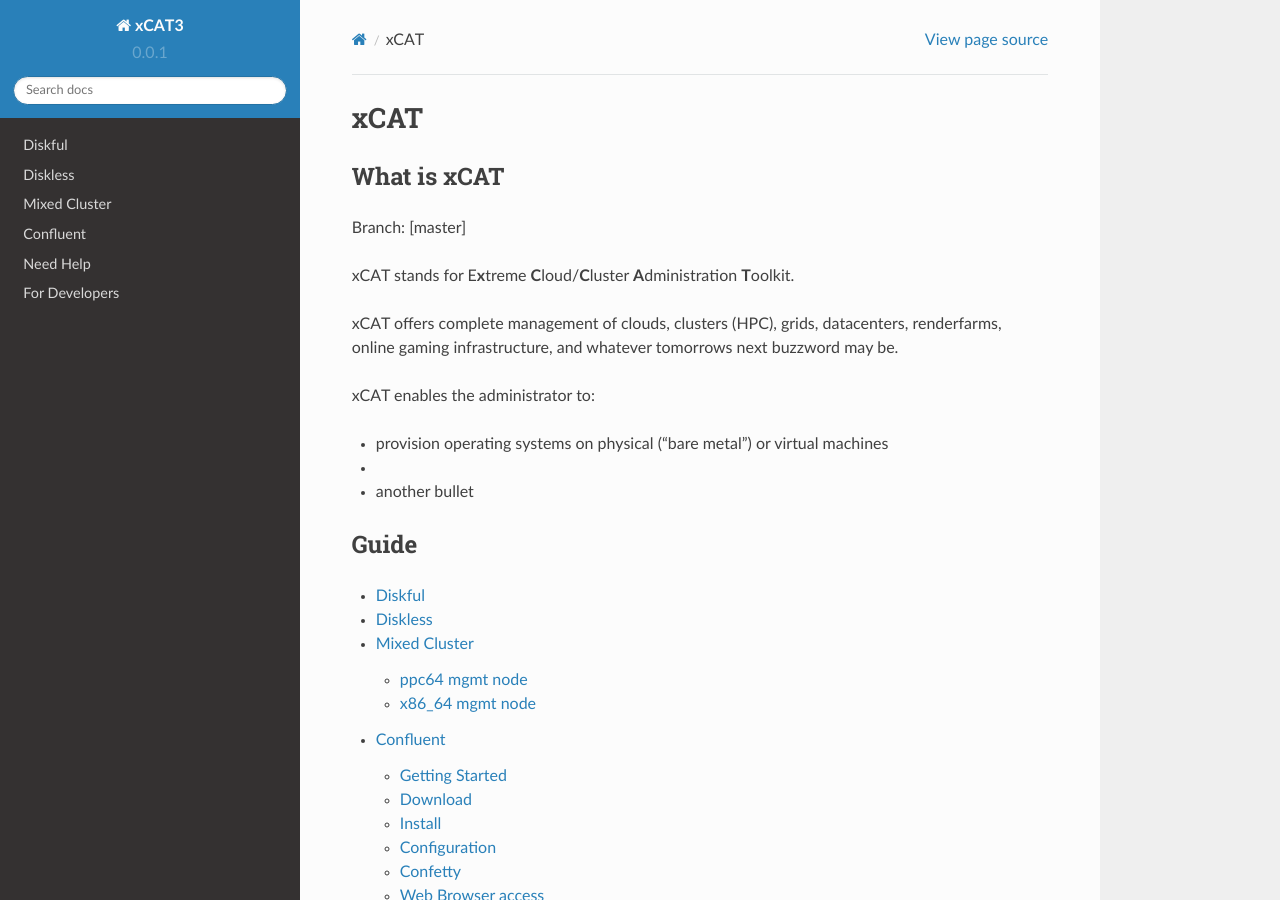
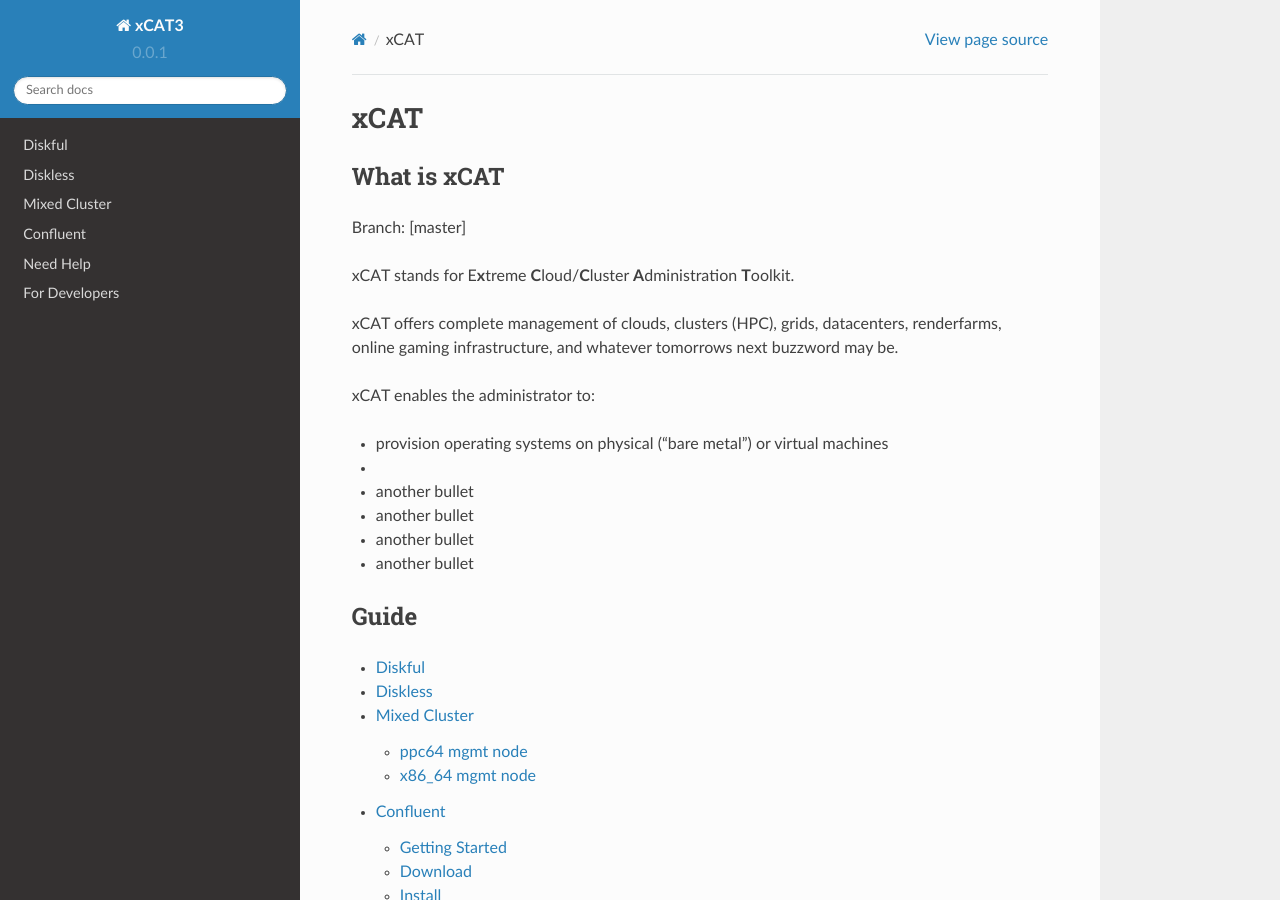
Before and after one commit to junxiawang/xcat-doc, a Sphinx documentation site: the page built from source/index.rst, in a window 1280 px wide and 900 px high. Built offline with Sphinx 7.4.7 and the Read the Docs theme 2.0.0, drawn with Linux system fonts in a browser that asks for light colours.

Commit message:
added more bullets to the index page

```diff
--- a/source/index.rst
+++ b/source/index.rst
@@ -15,6 +15,9 @@
 
 * provision operating systems on physical (“bare metal”) or virtual machines
 *
+* another bullet
+* another bullet
+* another bullet
 * another bullet
 
 Guide
```
